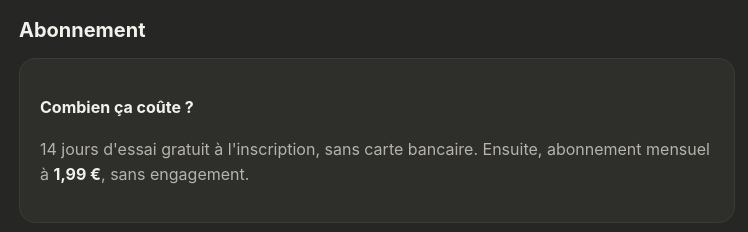
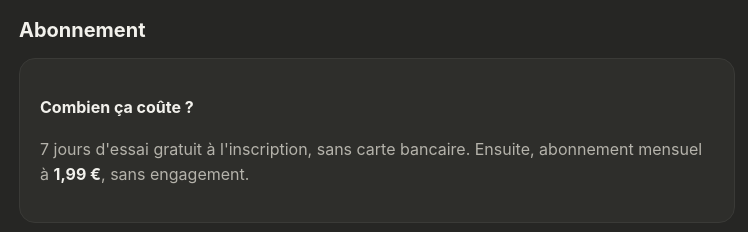
Before and after one commit to Fefe-Kurylen/fefe-kurylen.github.io, a plain HTML site: page Leonida/index.html in a window 1280 px wide. Shown: the part 1160-1392 px from the top of the page, 263-1011 px from the left. Drawn offline with Linux system fonts and the light colour scheme.

Commit message:
Leonida : essai gratuit de 7 jours
Co-Authored-By: Claude Opus 5.5 <noreply@anthropic.com>
Claude-Session: https://claude.ai/code/session_01NRUCAeXXFq5ezCGBBRhEtn

```diff
--- a/Leonida/index.html
+++ b/Leonida/index.html
@@ -43,7 +43,7 @@
   <h2 id="abonnement">Abonnement</h2>
   <div class="card">
     <h3>Combien ça coûte ?</h3>
-    <p>14 jours d'essai gratuit à l'inscription, sans carte bancaire. Ensuite, abonnement mensuel à <strong>1,99 €</strong>, sans engagement.</p>
+    <p>7 jours d'essai gratuit à l'inscription, sans carte bancaire. Ensuite, abonnement mensuel à <strong>1,99 €</strong>, sans engagement.</p>
   </div>
   <div class="card">
     <h3>Résilier ou changer de téléphone</h3>
```
